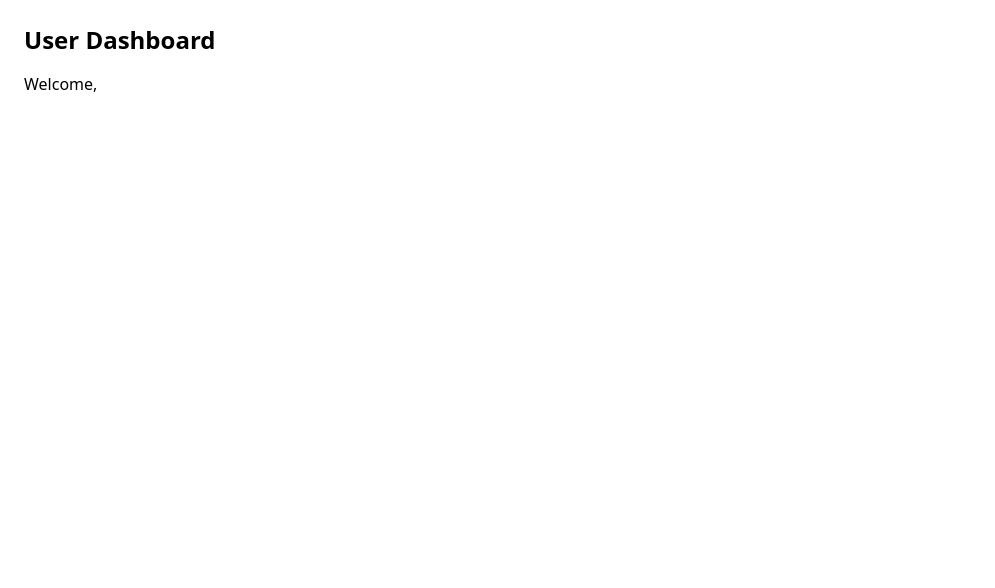
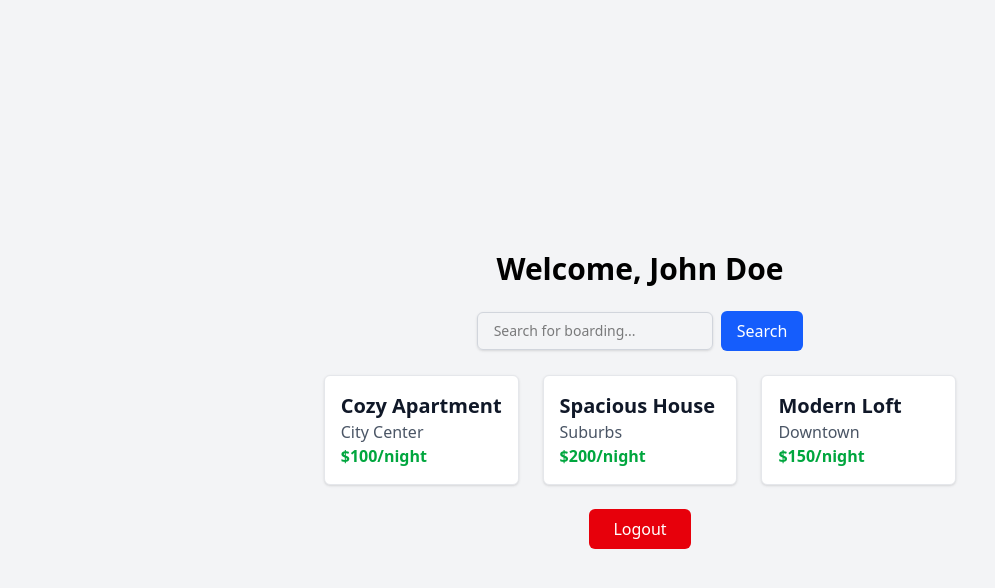
Before and after one commit to Thilankavishka/BordinFinder, a React (Vite) app in the folder frontend/: page /userdashboard in a window 1280 px wide. Shown: the top 588 px of the page, without its empty margins (0-995 px from the left). Built offline with nearby package versions, Linux system fonts and the light colour scheme.

Commit message:
fix error

```diff
--- a/frontend/src/App.jsx
+++ b/frontend/src/App.jsx
@@ -5,7 +5,8 @@ import LoginPage from "./pages/LoginPage";
 import RegisterPage from "./pages/RegisterPage";
 import SellerDashboard from "./pages/SellerDashboard";
 import BoardingList from "./components/BoardingList";
-import UserDashboard from "./pages/UserDashboard";
+import UserDashboard from "./pages/UsrDashboard";
+
 
 export default function App() {
   return (
@@ -15,8 +16,8 @@ export default function App() {
         <Route path="/login" element={<LoginPage/>}/>
         <Route path="/register" element={<RegisterPage/>}/>
         <Route path="/sellerdashboard" element={<SellerDashboard/>}/>
+        <Route path="/boardings" element={<BoardingList />} />
         <Route path="/userdashboard" element={<UserDashboard/>}/>
-        <Route path="/boardings" element={<BoardingList />} />
       </Routes>
     </Router>
   );
--- a/frontend/src/pages/UserDashboard.jsx
+++ /dev/null
@@ -1,12 +0,0 @@
-import React from "react";
-
-export default function UserDashboard() {
-  const email = localStorage.getItem("email");
-
-  return (
-    <div className="p-6">
-      <h1 className="text-2xl font-bold mb-4">User Dashboard</h1>
-      <p>Welcome, {email}</p>
-    </div>
-  );
-}
--- /dev/null
+++ b/frontend/src/pages/UsrDashboard.jsx
@@ -0,0 +1,68 @@
+import React, { useState, useEffect } from "react";
+import { useNavigate } from "react-router-dom";
+
+export default function UserDashboard() {
+  const navigate = useNavigate();
+  const [user, setUser] = useState(null);
+  const [recommendations, setRecommendations] = useState([]);
+
+
+  useEffect(() => {
+
+    setUser({ name: "John Doe" });
+
+
+    setRecommendations([
+      { id: 1, name: "Cozy Apartment", location: "City Center", price: 100 },
+      { id: 2, name: "Spacious House", location: "Suburbs", price: 200 },
+      { id: 3, name: "Modern Loft", location: "Downtown", price: 150 },
+    ]);
+  }, []);
+
+  const handleLogout = () => {
+    navigate("/login");
+  };
+
+  return (
+    <div className="min-h-screen flex flex-col items-center justify-center bg-gray-100">
+      {/* Personalized Welcome Message */}
+      <h1 className="text-3xl font-bold mb-6">
+        Welcome, {user ? user.name : "User"}
+      </h1>
+
+      {/* Search Functionality */}
+      <div className="mb-6 flex items-center">
+        <input
+          type="text"
+          placeholder="Search for boarding..."
+          className="px-4 py-2 border border-gray-300 rounded-md shadow-sm focus:outline-none focus:ring-2 focus:ring-blue-500 sm:text-sm"
+        />
+        <button className="ml-2 px-4 py-2 bg-blue-600 text-white rounded-md hover:bg-blue-700">
+          Search
+        </button>
+      </div>
+
+      {/* Recommended or Featured Listings */}
+      <div className="grid grid-cols-1 md:grid-cols-2 lg:grid-cols-3 gap-6 mb-6">
+        {recommendations.map((listing) => (
+          <div
+            key={listing.id}
+            className="bg-white p-4 rounded-md shadow-sm border border-gray-200"
+          >
+            <h2 className="text-xl font-bold text-gray-900">{listing.name}</h2>
+            <p className="text-gray-600">{listing.location}</p>
+            <p className="text-green-600 font-semibold">${listing.price}/night</p>
+          </div>
+        ))}
+      </div>
+
+      {/* Logout Button */}
+      <button
+        onClick={handleLogout}
+        className="px-6 py-2 bg-red-600 text-white rounded-md hover:bg-red-700"
+      >
+        Logout
+      </button>
+    </div>
+  );
+}
```
